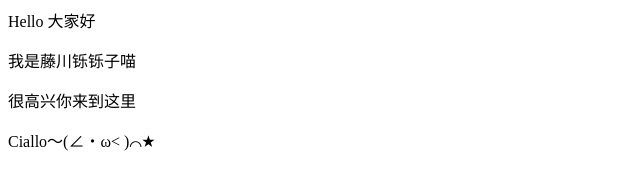
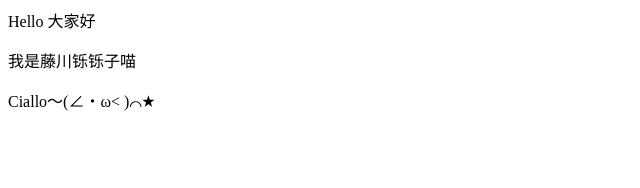
Before and after one commit to Cardigan233/Rhine_Lab.github.io, a plain HTML site: page index.html in a window 1280 px wide. Shown: the whole page, without its empty margins (0-640 px from the left). Drawn offline with Linux system fonts and the light colour scheme.

Commit message:
Update index.html

```diff
--- a/index.html
+++ b/index.html
@@ -1,4 +1,3 @@
 <p>Hello 大家好</p>
 <p>我是藤川铄铄子喵 </p>
-<p>很高兴你来到这里</p>
 <p>Ciallo～(∠・ω< )⌒★</p>
```
